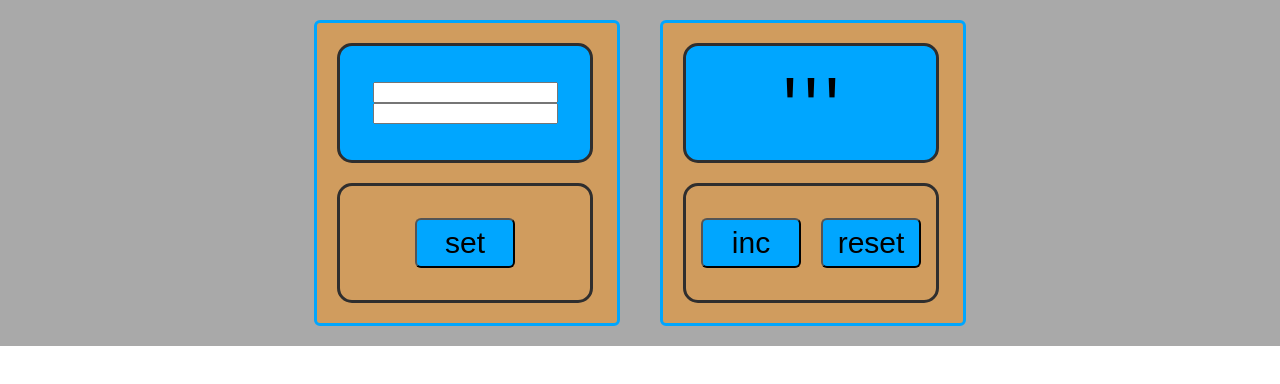
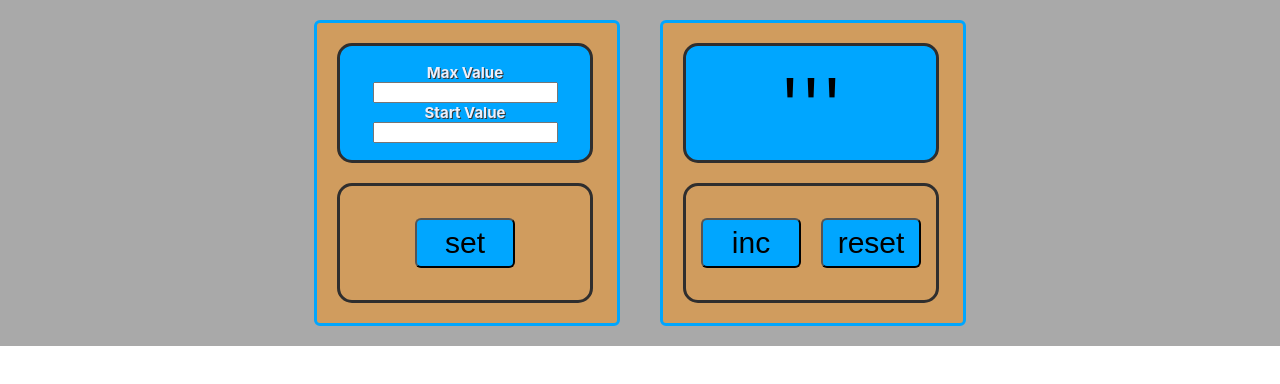
Before and after one commit to Ciahaka/counter_2, a React (Create React App) app: page / in a window 1280 px wide. Shown: the top 384 px of the page. Built offline with nearby package versions, Linux system fonts and the light colour scheme.

Commit message:
finish fix SeterCounter for s

```diff
--- a/src/components/counter/Counter.module.css
+++ b/src/components/counter/Counter.module.css
@@ -25,7 +25,11 @@
 }
 .input{
     flex-direction: column;
-
+    justify-content:center;
+    font-size: 15px;
+    font-weight: bold;
+    color: #edeffa;
+    text-shadow: #383838 1px 1px;
 }
 
 .numberRed {
--- a/src/components/seter counter/SeterCounter.tsx
+++ b/src/components/seter counter/SeterCounter.tsx
@@ -10,8 +10,8 @@ export const SeterCounter = (props:SeterPropsType) => {
   return (
     <div className={s.count}>
       <div className={`${s.number} ${s.input}`}>
-        <input type={'number'}/>
-        <input type={'number'}/>
+        Max Value<input  type={'number'}/>
+        Start Value<input  type={'number'}/>
       </div>
 
       <div className={s.buttons}>
```
